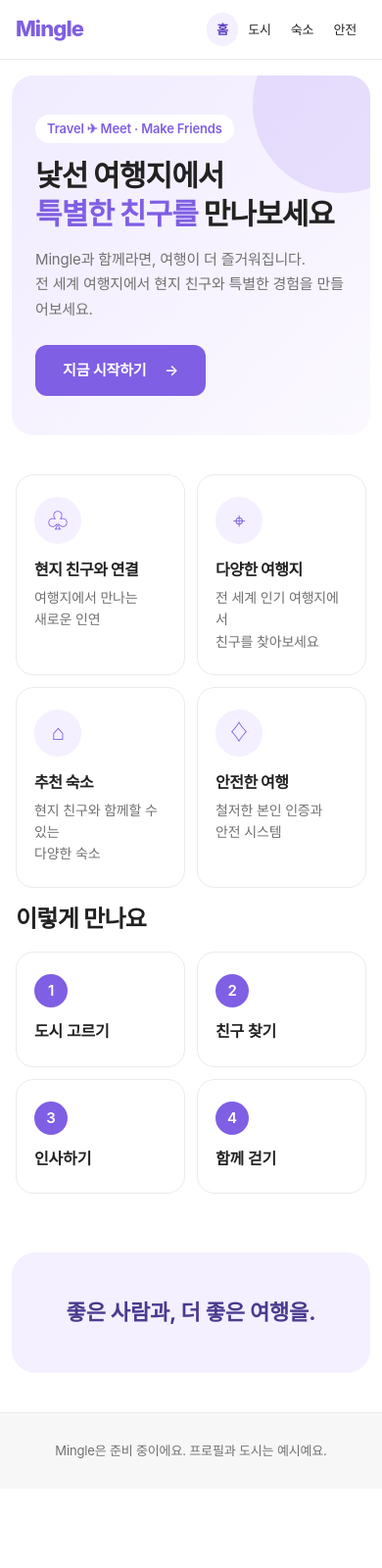
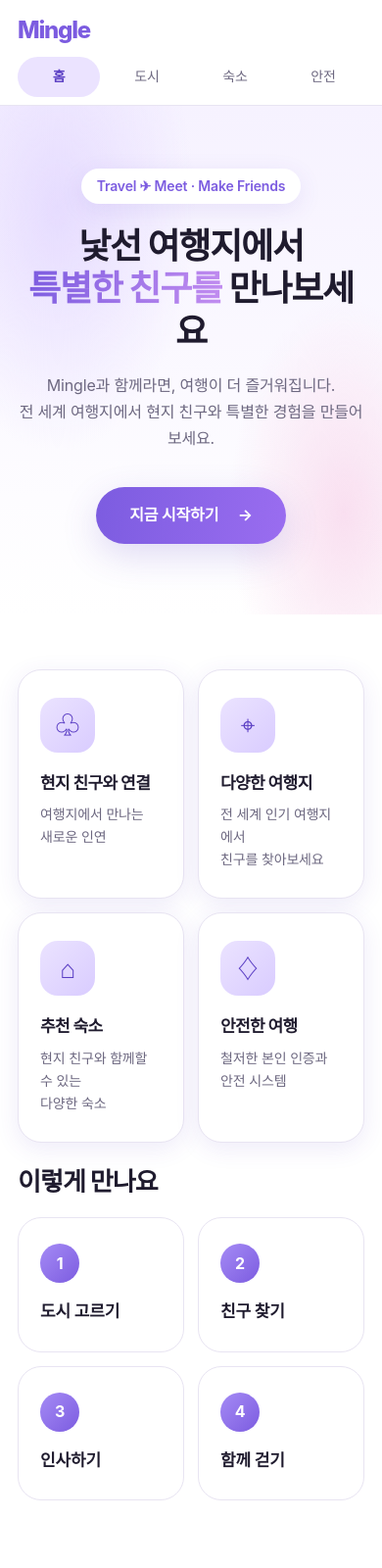
Before and after one commit to HEEJIHOON/mingle, a plain HTML site: page index.html in a window 390 px wide. Shown: the top 1600 px of the page at 98% size. Before the commit the page ends 1519 px from the top, so only its background shows below. Drawn offline with Linux system fonts and the light colour scheme; a web font is replaced by a local one.

Commit message:
Refactor styles in style.css for improved design
Updated color variables and layout styles for various components. Enhanced responsiveness and adjusted spacing for better visual consistency.

```diff
--- a/style.css
+++ b/style.css
@@ -1,120 +1,131 @@
+/* MINGLE v2 - Airbnb style, lavender */
 @import url("https://cdn.jsdelivr.net/gh/orioncactus/pretendard@v1.3.9/dist/web/variable/pretendardvariable-dynamic-subset.min.css");
 
-/* ===== 변수: 연보라 ===== */
 :root{
-  --brand:#9b7df2;        /* 대표 연보라 */
-  --brand-dark:#7f5fe3;   /* 버튼, 선택 상태 (흰 글씨가 읽히는 진하기) */
-  --brand-darker:#6f4fd6;
-  --tint:#f4f0ff;         /* 아주 연한 배경 */
-  --tint2:#e9e1ff;
-  --ink:#222222;
-  --mute:#717171;
-  --line:#ebebeb;
+  --brand:#a58bf5;
+  --brand-dark:#7c5ce0;
+  --brand-deep:#5b3fc4;
+  --tint:#f6f2ff;
+  --tint2:#ebe3ff;
+  --ink:#1f1b2e;
+  --mute:#6d6880;
+  --line:#e8e4f2;
+  --shadow:0 6px 24px rgba(91,63,196,.10);
+  --shadow-lg:0 12px 36px rgba(91,63,196,.18);
   box-sizing:border-box;color-scheme:light;scroll-behavior:smooth
 }
-html{scroll-padding-top:90px}
+html{scroll-padding-top:96px}
 *,*::before,*::after{box-sizing:inherit}
 
 /* ===== 기본 ===== */
 body{margin:0;background:#fff;color:var(--ink);font-family:"Pretendard Variable",Pretendard,-apple-system,BlinkMacSystemFont,"Apple SD Gothic Neo","Malgun Gothic",sans-serif;font-size:16px;line-height:1.6;letter-spacing:-.01em;-webkit-font-smoothing:antialiased}
-.w{width:100%;max-width:1000px;margin:0 auto;padding:0 24px;position:relative}
+.w{width:100%;max-width:1040px;margin:0 auto;padding:0 28px;position:relative}
 a{color:inherit}
 a:focus-visible,button:focus-visible{outline:3px solid var(--brand);outline-offset:3px}
-h1,h2,h3{margin:0;letter-spacing:-.03em}
-
-/* 이전 디자인의 장식은 숨김 */
+h1,h2,h3{margin:0;letter-spacing:-.035em}
 .sp,.wave{display:none}
 
-/* ===== 헤더 ===== */
-.hero{display:contents}  /* 헤더가 페이지 전체에서 고정되도록 */
-header{position:sticky;top:0;z-index:20;background:#fff;border-bottom:1px solid var(--line);padding-top:env(safe-area-inset-top,0px)}
-header .w{display:flex;align-items:center;justify-content:space-between;height:72px}
-.logo{font-size:26px;font-weight:800;letter-spacing:-.04em;text-decoration:none;color:var(--brand-dark)}
-nav{display:flex;gap:4px}
-nav a{text-decoration:none;font-size:14px;font-weight:500;color:var(--ink);padding:9px 16px;border-radius:999px;transition:background .15s}
-nav a:hover{background:#f7f7f7}
-nav a[aria-current="page"]{background:var(--tint);color:#5b3fc4;font-weight:600}
+/* ===== 헤더: 로고 왼쪽, 메뉴 가운데 ===== */
+.hero{display:contents}
+header{position:sticky;top:0;z-index:30;background:rgba(255,255,255,.92);-webkit-backdrop-filter:blur(14px);backdrop-filter:blur(14px);border-bottom:1px solid var(--line);padding-top:env(safe-area-inset-top,0px)}
+header .w{display:grid;grid-template-columns:1fr auto 1fr;align-items:center;height:76px}
+.logo{justify-self:start;font-size:28px;font-weight:800;letter-spacing:-.05em;text-decoration:none;color:var(--brand-dark)}
+nav{display:flex;gap:6px}
+nav a{position:relative;padding:10px 18px;border-radius:999px;font-size:15px;font-weight:500;text-decoration:none;color:var(--mute);transition:color .15s,background .15s}
+nav a:hover{color:var(--ink);background:var(--tint)}
+nav a[aria-current="page"]{color:var(--brand-deep);font-weight:700;background:var(--tint2)}
 
-/* ===== 히어로 카드 ===== */
-.hg{position:relative;overflow:hidden;display:flex;align-items:center;width:calc(100% - 48px);max-width:952px;margin:28px auto 0;padding:64px 48px;border-radius:28px;background:linear-gradient(135deg,#f1ebff 0%,#fbf9ff 100%)}
-.hg::after{content:"";position:absolute;right:-70px;top:-70px;width:280px;height:280px;border-radius:50%;background:var(--brand);opacity:.18}
-.hg>div{position:relative;z-index:1}
-.hero-kicker{display:inline-block;margin:0 0 14px;padding:4px 12px;border-radius:999px;background:#fff;color:var(--brand-dark);font-size:13px;font-weight:600}
-.hg h1{font-size:clamp(30px,5vw,46px);line-height:1.3;font-weight:800;margin-bottom:14px}
-.hg h1 span{color:var(--brand-dark)}
-.lead{margin:0 0 24px;max-width:420px;color:var(--mute);font-size:16px;line-height:1.7}
-.btn{display:inline-block;padding:14px 28px;border-radius:12px;background:var(--brand-dark);color:#fff;font-size:15px;font-weight:600;text-decoration:none;transition:background .15s,transform .1s}
-.btn:hover{background:var(--brand-darker)}
+/* ===== 히어로: 가운데 정렬 큰 밴드 ===== */
+.hg{position:relative;overflow:hidden;display:block;width:100%;max-width:none;margin:0;
+  padding:104px max(28px,calc((100% - 1040px)/2 + 28px)) 112px;
+  background:radial-gradient(60% 80% at 15% 20%,#e6dcff 0%,transparent 60%),radial-gradient(50% 70% at 90% 80%,#f9dff0 0%,transparent 60%),linear-gradient(180deg,#f6f2ff,#fff)}
+.hg>div{position:relative;z-index:1;max-width:760px;margin:0 auto;text-align:center}
+.hero-kicker{display:inline-block;margin:0 0 22px;padding:7px 16px;border-radius:999px;background:#fff;box-shadow:var(--shadow);color:var(--brand-dark);font-size:14px;font-weight:600}
+.hg h1{font-size:clamp(36px,7vw,64px);line-height:1.2;font-weight:800;margin-bottom:20px}
+.hg h1 span{background:linear-gradient(100deg,var(--brand-dark),#c28df0);-webkit-background-clip:text;background-clip:text;color:transparent}
+.lead{margin:0 auto 36px;max-width:520px;color:var(--mute);font-size:18px;line-height:1.7}
+.btn{display:inline-block;padding:18px 40px;border-radius:999px;background:linear-gradient(100deg,var(--brand-dark),#9a6df0);color:#fff;font-size:17px;font-weight:700;text-decoration:none;box-shadow:var(--shadow-lg);transition:transform .15s,box-shadow .15s}
+.btn:hover{transform:translateY(-2px);box-shadow:0 16px 40px rgba(91,63,196,.28)}
 .btn:active{transform:scale(.98)}
 
-/* ===== 섹션 ===== */
-section{padding:48px 0}
-section h2{font-size:28px;line-height:1.3;font-weight:700;margin-bottom:24px;color:var(--ink)}
+/* ===== 섹션 공통 ===== */
+section{padding:72px 0}
+section h2{font-size:32px;line-height:1.25;font-weight:800;margin-bottom:28px}
+#world,#safe{background:var(--tint)}
 
 /* ===== 소개 4칸 ===== */
-#why{padding-top:40px;padding-bottom:16px}
-.vals{display:grid;grid-template-columns:repeat(4,1fr);gap:16px}
-.vc{padding:22px 18px;border:1px solid var(--line);border-radius:18px;background:#fff;transition:box-shadow .2s,transform .2s}
-.vc:hover{box-shadow:0 6px 20px rgba(0,0,0,.08);transform:translateY(-2px)}
-.ic{width:48px;height:48px;border-radius:50%;background:var(--tint);color:var(--brand-dark);display:grid;place-items:center;font-size:22px;margin-bottom:14px}
-.vc h3{font-size:16px;font-weight:700;margin-bottom:4px}
-.vc p{margin:0;font-size:14px;line-height:1.6;color:var(--mute)}
+#why{padding:56px 0 24px}
+.vals{display:grid;grid-template-columns:repeat(4,1fr);gap:20px}
+.vc{padding:28px 22px;border-radius:24px;background:#fff;border:1px solid var(--line);box-shadow:var(--shadow);transition:transform .2s,box-shadow .2s}
+.vc:hover{transform:translateY(-4px);box-shadow:var(--shadow-lg)}
+.ic{width:56px;height:56px;border-radius:18px;background:linear-gradient(135deg,var(--tint2),#d9ccff);color:var(--brand-deep);display:grid;place-items:center;font-size:26px;margin-bottom:18px}
+.vc h3{font-size:17px;font-weight:700;margin-bottom:6px}
+.vc p{margin:0;font-size:14px;line-height:1.65;color:var(--mute)}
 
 /* ===== 이렇게 만나요 ===== */
-.steps{list-style:none;margin:0;padding:0;display:grid;grid-template-columns:repeat(4,1fr);gap:16px;counter-reset:s}
-.steps li{counter-increment:s;padding:22px 18px;border:1px solid var(--line);border-radius:18px;font-size:16px;font-weight:600}
-.steps li::before{content:counter(s);display:grid;place-items:center;width:34px;height:34px;border-radius:50%;background:var(--brand-dark);color:#fff;margin-bottom:12px;font-size:15px}
+.steps{list-style:none;margin:0;padding:0;display:grid;grid-template-columns:repeat(4,1fr);gap:20px;counter-reset:s}
+.steps li{counter-increment:s;padding:26px 22px;border-radius:24px;background:#fff;border:1px solid var(--line);font-size:17px;font-weight:700}
+.steps li::before{content:counter(s);display:grid;place-items:center;width:40px;height:40px;border-radius:50%;background:linear-gradient(135deg,var(--brand),var(--brand-dark));color:#fff;margin-bottom:16px;font-size:16px}
 
-/* ===== 칩(탭 버튼) ===== */
-.tabs,.stabs{display:flex;flex-wrap:wrap;gap:8px;margin:0 0 24px}
-.tab,.stab{border:1px solid #d9d9d9;background:#fff;color:var(--ink);border-radius:999px;padding:9px 18px;font:inherit;font-size:14px;font-weight:500;cursor:pointer;transition:border-color .15s,background .15s}
-.tab:hover,.stab:hover{border-color:var(--ink)}
-.tab[aria-selected="true"],.stab[aria-selected="true"]{background:var(--brand-dark);border-color:var(--brand-dark);color:#fff}
+/* ===== 칩 탭 ===== */
+.tabs,.stabs{display:flex;flex-wrap:wrap;gap:10px;margin:0 0 28px}
+.tab,.stab{border:1px solid #d9d3ea;background:#fff;color:var(--ink);border-radius:999px;padding:11px 22px;font:inherit;font-size:15px;font-weight:600;cursor:pointer;transition:all .15s}
+.tab:hover,.stab:hover{border-color:var(--brand-dark);color:var(--brand-dark)}
+.tab[aria-selected="true"],.stab[aria-selected="true"]{background:var(--brand-dark);border-color:var(--brand-dark);color:#fff;box-shadow:0 6px 16px rgba(124,92,224,.35)}
 
-/* ===== 도시 ===== */
-.cities{display:flex;flex-wrap:wrap;gap:12px;min-height:64px}
-.city{min-width:112px;padding:14px 18px;border:1px solid var(--line);border-radius:14px;background:#fff;transition:box-shadow .2s}
-.city:hover{box-shadow:0 6px 20px rgba(0,0,0,.08)}
-.city b{display:block;font-size:16px;font-weight:700}
+/* ===== 도시 카드 ===== */
+.cities{display:grid;grid-template-columns:repeat(auto-fill,minmax(160px,1fr));gap:16px;min-height:64px}
+.city{padding:20px;border-radius:20px;background:#fff;border:1px solid var(--line);box-shadow:var(--shadow);transition:transform .2s,box-shadow .2s}
+.city:hover{transform:translateY(-3px);box-shadow:var(--shadow-lg)}
+.city::before{content:"";display:block;width:40px;height:40px;border-radius:14px;margin-bottom:14px;background:linear-gradient(135deg,var(--tint2),#d3c3fb)}
+.city b{display:block;font-size:17px;font-weight:700}
 .city small{display:block;font-size:13px;color:var(--mute)}
-.city.first{background:var(--tint);border-color:var(--tint2)}
-.legend{margin:24px 0 0;padding:18px 22px;border-radius:16px;background:var(--tint);color:#4b3a8f;font-size:15px}
+.city.first{border-color:var(--brand);background:linear-gradient(180deg,#fff,var(--tint))}
+.legend{margin:32px 0 0;padding:22px 26px;border-radius:20px;background:#fff;border:1px dashed var(--brand);color:var(--brand-deep);font-size:16px;font-weight:500}
 
-/* ===== 숙소: 에어비앤비 리스팅 카드 ===== */
-.stays{display:grid;grid-template-columns:repeat(4,minmax(0,1fr));gap:24px 16px}
-.stc{position:relative}
-.stc::before{content:"";display:block;aspect-ratio:1/0.9;border-radius:16px;margin-bottom:12px;background:linear-gradient(135deg,#efe9ff,#d9ccff)}
-.stc::after{content:"♡";position:absolute;top:10px;right:14px;color:#fff;font-size:22px;line-height:1;text-shadow:0 1px 4px rgba(0,0,0,.25)}
-.stc b{display:block;font-size:15px;font-weight:600;line-height:1.4}
-.stc p{margin:2px 0 8px;font-size:14px;line-height:1.5;color:var(--mute)}
-.stc span{display:inline-block;margin:0 6px 4px 0;padding:2px 10px;border-radius:999px;background:var(--tint);color:#5b3fc4;font-size:12px;font-weight:500}
-.snote{margin:28px 0 0;font-size:13px;color:var(--mute)}
+/* ===== 숙소: 리스팅 카드 ===== */
+.stays{display:grid;grid-template-columns:repeat(4,minmax(0,1fr));gap:32px 20px}
+.stc{position:relative;transition:transform .2s}
+.stc:hover{transform:translateY(-4px)}
+.stc::before{content:"";display:block;aspect-ratio:1/1;border-radius:22px;margin-bottom:14px;background:linear-gradient(135deg,#e9defd,#c9b6fa);box-shadow:var(--shadow)}
+.stc:nth-child(4n+2)::before{background:linear-gradient(135deg,#f6e3fb,#d7c3f7)}
+.stc:nth-child(4n+3)::before{background:linear-gradient(135deg,#dfe6fd,#c3c4f6)}
+.stc:nth-child(4n+4)::before{background:linear-gradient(135deg,#fbe4f1,#dcc4f5)}
+.stc::after{content:"♡";position:absolute;top:14px;right:16px;color:#fff;font-size:26px;line-height:1;text-shadow:0 1px 6px rgba(0,0,0,.3)}
+.stc b{display:block;font-size:16px;font-weight:700;line-height:1.4}
+.stc p{margin:3px 0 10px;font-size:14px;line-height:1.55;color:var(--mute)}
+.stc span{display:inline-block;margin:0 6px 4px 0;padding:3px 11px;border-radius:999px;background:var(--tint2);color:var(--brand-deep);font-size:12px;font-weight:600}
+.snote{margin:36px 0 0;font-size:13px;color:var(--mute)}
 
 /* ===== 안전 ===== */
-.safe{display:grid;grid-template-columns:repeat(3,1fr);gap:12px;list-style:none;margin:0;padding:0}
-.safe li{display:flex;align-items:center;gap:12px;padding:16px 18px;border:1px solid var(--line);border-radius:14px;font-size:15px;font-weight:500}
-.safe li::before{content:"✓";flex:none;width:28px;height:28px;border-radius:50%;background:var(--tint);color:var(--brand-dark);display:grid;place-items:center;font-size:14px;font-weight:700}
+.safe{display:grid;grid-template-columns:repeat(3,1fr);gap:16px;list-style:none;margin:0;padding:0}
+.safe li{display:flex;align-items:center;gap:14px;padding:20px 22px;border-radius:20px;background:#fff;border:1px solid var(--line);box-shadow:var(--shadow);font-size:16px;font-weight:600}
+.safe li::before{content:"✓";flex:none;width:34px;height:34px;border-radius:50%;background:linear-gradient(135deg,var(--brand),var(--brand-dark));color:#fff;display:grid;place-items:center;font-size:16px;font-weight:700}
 
 /* ===== 마무리 / 푸터 ===== */
-.end{max-width:1000px;margin:24px auto 56px;padding:0 24px}
-.end .card{padding:44px 24px;border-radius:24px;background:var(--tint);text-align:center}
-.end b{font-size:22px;font-weight:700;color:#4b3a8f}
-footer{margin-top:24px;padding:28px 0;background:#f7f7f7;border-top:1px solid var(--line);text-align:center;font-size:13px;color:var(--mute)}
+.end{max-width:1040px;margin:0 auto;padding:72px 28px}
+.end .card{padding:64px 24px;border-radius:32px;text-align:center;background:linear-gradient(120deg,var(--brand-dark),#b393f5);box-shadow:var(--shadow-lg)}
+.end b{font-size:clamp(24px,4vw,34px);font-weight:800;color:#fff;letter-spacing:-.03em}
+footer{padding:32px 0;background:#f7f5fb;border-top:1px solid var(--line);text-align:center;font-size:13px;color:var(--mute)}
 
 /* ===== 모바일 ===== */
-@media (max-width:760px){
-  .w{padding:0 16px}
-  header .w{height:60px}
-  .logo{font-size:22px}
-  nav{gap:0}
-  nav a{padding:7px 10px;font-size:13px}
-  .hg{width:calc(100% - 24px);margin-top:16px;padding:40px 24px;border-radius:22px}
-  .hg::after{width:180px;height:180px;right:-60px;top:-60px}
-  .lead{font-size:15px}
-  section{padding:36px 0}
-  section h2{font-size:24px;margin-bottom:18px}
-  .vals,.steps{grid-template-columns:1fr 1fr;gap:12px}
+@media (max-width:820px){
+  .vals,.steps{grid-template-columns:1fr 1fr;gap:14px}
+  .stays{grid-template-columns:repeat(2,minmax(0,1fr));gap:24px 14px}
+}
+@media (max-width:640px){
+  .w{padding:0 18px}
+  header .w{display:flex;flex-wrap:wrap;height:auto;padding-top:12px;padding-bottom:8px}
+  .logo{font-size:24px}
+  nav{width:100%;justify-content:space-between;margin-top:8px}
+  nav a{flex:1;text-align:center;padding:9px 4px;font-size:14px}
+  .hg{padding:64px 18px 72px}
+  .lead{font-size:16px}
+  .btn{padding:16px 34px;font-size:16px}
+  section{padding:48px 0}
+  section h2{font-size:26px;margin-bottom:20px}
   .safe{grid-template-columns:1fr}
-  .stays{grid-template-columns:repeat(2,minmax(0,1fr));gap:20px 12px}
-  .end{padding:0 12px;margin-bottom:40px}
+  .cities{grid-template-columns:repeat(auto-fill,minmax(140px,1fr))}
+  .end{padding:48px 18px}
+  .end .card{padding:44px 20px;border-radius:26px}
 }
```
